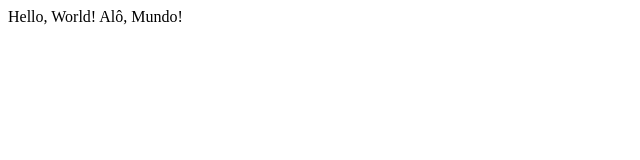
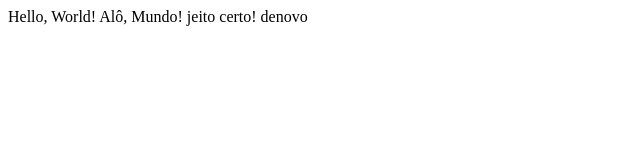
Before and after one commit to TacitorsX/GameWeb, a plain HTML site: page index.html in a window 1280 px wide. Shown: the whole page, without its empty margins (0-640 px from the left). Drawn offline with Linux system fonts and the light colour scheme.

Commit message:
Revert "Delete ALL"
This reverts commit 2d9031676ecbf9e7f472d5bff025c0be6a4d9d56.

```diff
--- a/index.html
+++ b/index.html
@@ -8,5 +8,7 @@
 <body>
     Hello, World!
     Alô, Mundo!
+    jeito certo!
+    denovo
 </body>
 </html>
```
